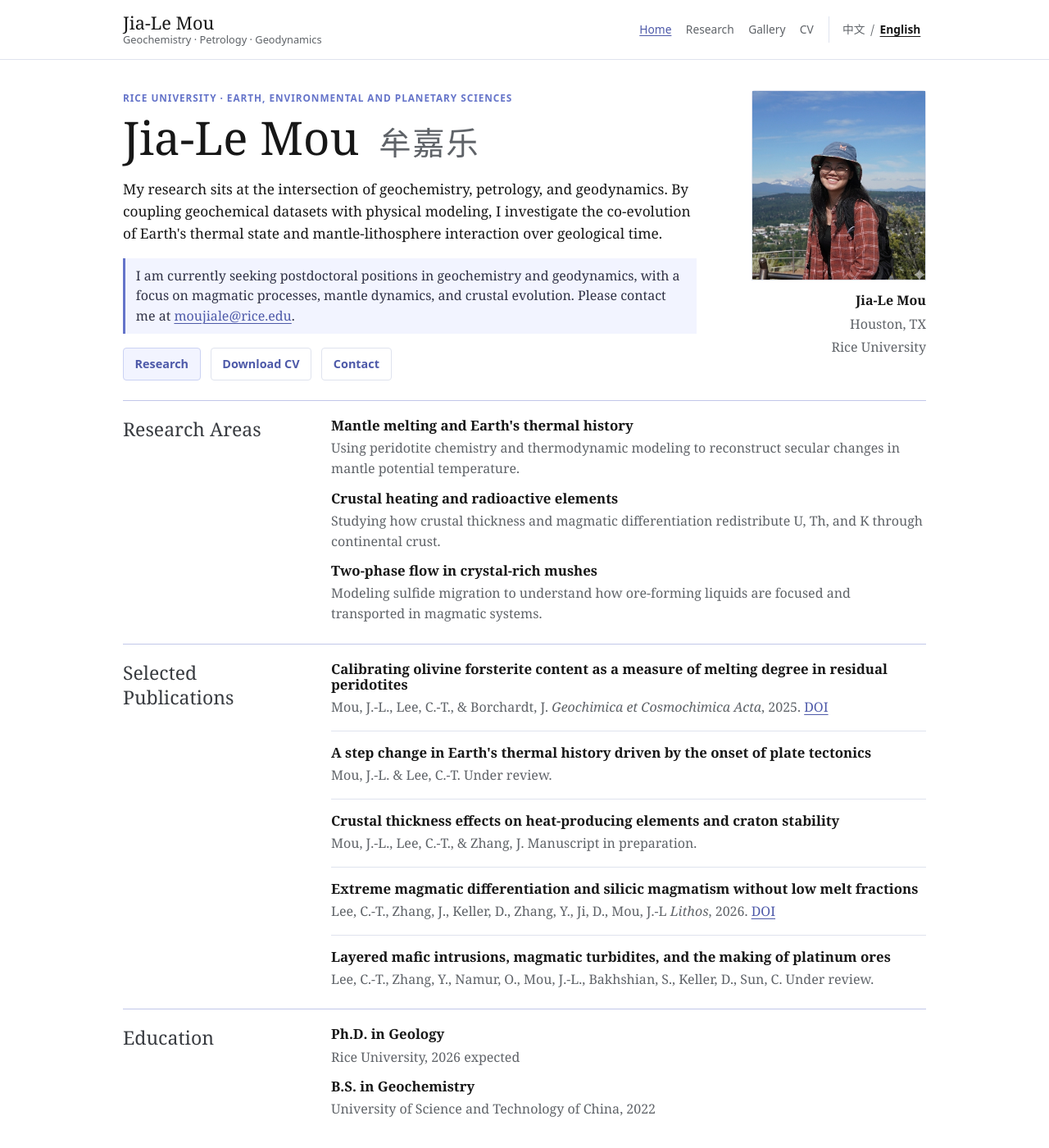
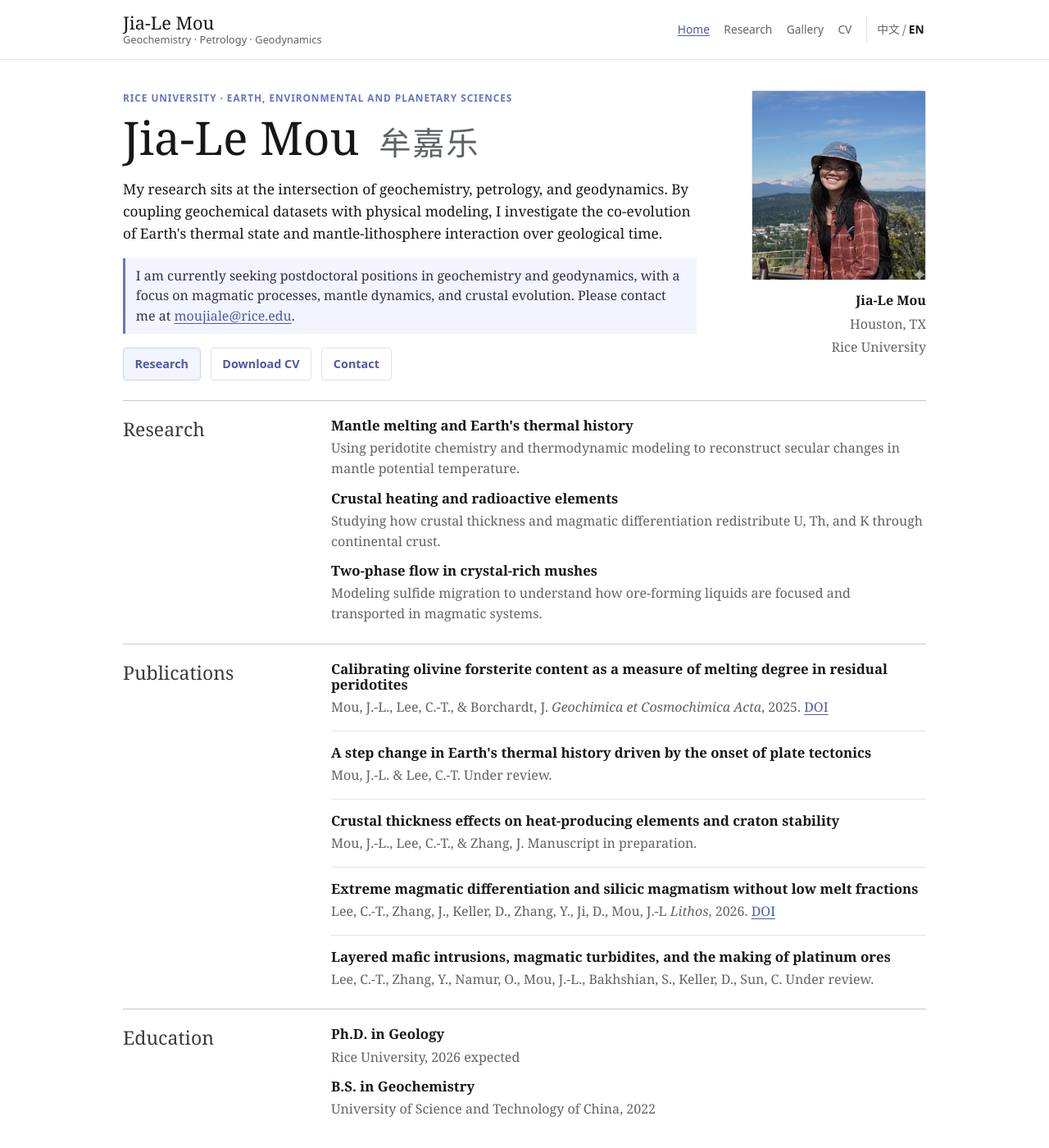
Before and after one commit to Mou-Jia-Le/Mou-Jia-Le.github.io, a Jekyll site: the page built from index.md, in a window 1280 px wide and 1400 px high. Shown: the whole window at 82% size. Built offline with Jekyll 4.4.1, drawn with Linux system fonts in a browser that asks for light colours.

Commit message:
Simplify homepage headings and compact language switch

```diff
--- a/_layouts/default.html
+++ b/_layouts/default.html
@@ -36,7 +36,7 @@
           <span class="language-switch" role="group" aria-label="Language / 语言">
             <a href="{{ chinese_url | relative_url }}" lang="zh-Hans" hreflang="zh-Hans" {% if is_zh %}aria-current="true"{% endif %}>中文</a>
             <span aria-hidden="true">/</span>
-            <a href="{{ english_url | relative_url }}" lang="en" hreflang="en" {% unless is_zh %}aria-current="true"{% endunless %}>English</a>
+            <a href="{{ english_url | relative_url }}" lang="en" hreflang="en" aria-label="English" {% unless is_zh %}aria-current="true"{% endunless %}>EN</a>
           </span>
         </div>
       </nav>
--- a/assets/css/main.scss
+++ b/assets/css/main.scss
@@ -571,11 +571,18 @@ p {
   color: var(--muted);
 }
 
+.nav-links .language-switch a {
+  padding: .35rem .15rem;
+  text-decoration: none;
+}
+
+.language-switch > span {
+  margin: 0 .05rem;
+}
+
 .language-switch a[aria-current="true"] {
   color: var(--ink);
   font-weight: 700;
-  text-decoration: underline;
-  text-underline-offset: .25em;
 }
 
 .language-switch a:focus-visible {
--- a/index.md
+++ b/index.md
@@ -40,7 +40,7 @@ description: "Jia-Le Mou is a geochemist, igneous petrologist, and geodynamicist
 
 <section class="section two-column home-section">
   <div>
-    <h2 class="home-section-title">Research Areas</h2>
+    <h2 class="home-section-title">Research</h2>
   </div>
   <div class="item-list">
     <article class="info-item">
@@ -60,7 +60,7 @@ description: "Jia-Le Mou is a geochemist, igneous petrologist, and geodynamicist
 
 <section class="section two-column home-section">
   <div>
-    <h2 class="home-section-title">Selected Publications</h2>
+    <h2 class="home-section-title">Publications</h2>
   </div>
   <div>
     <article class="publication">
```
Also changed, not shown: _pages/zh/index.md (+1 -1 lines).
